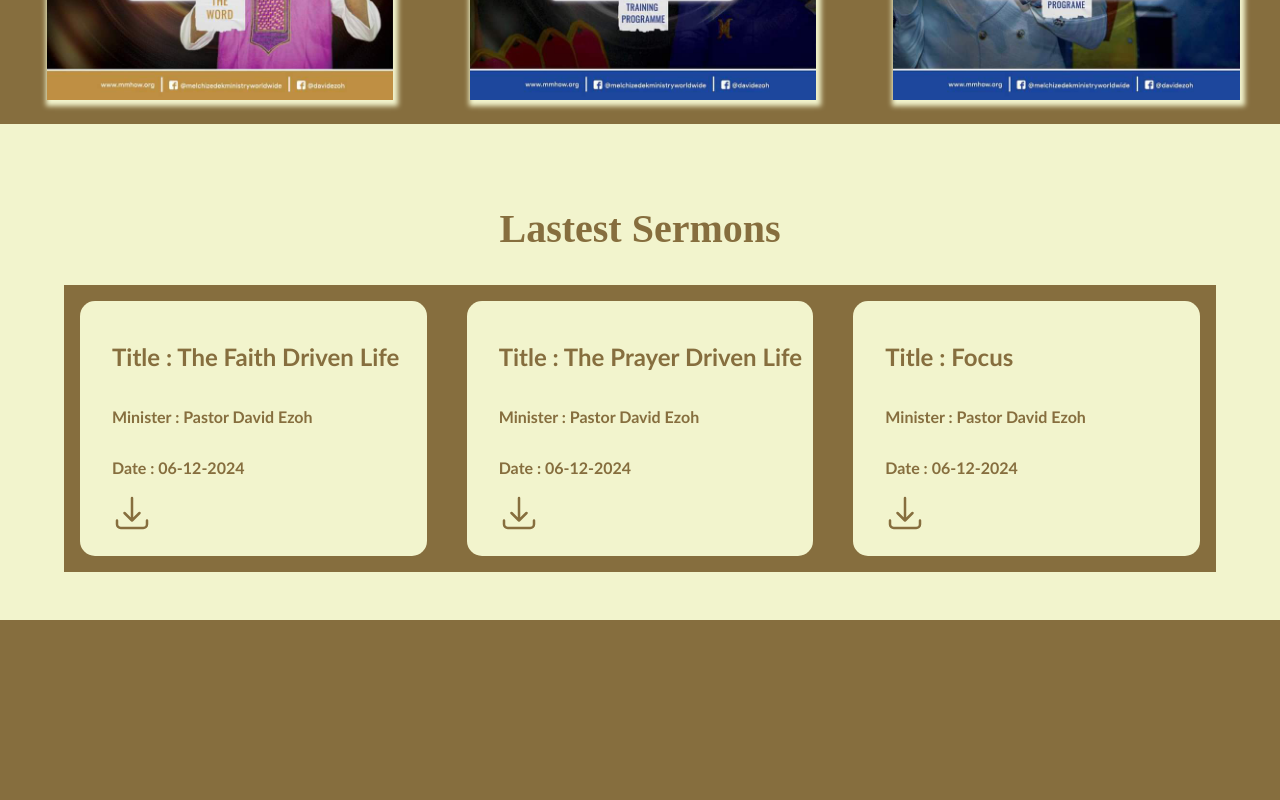
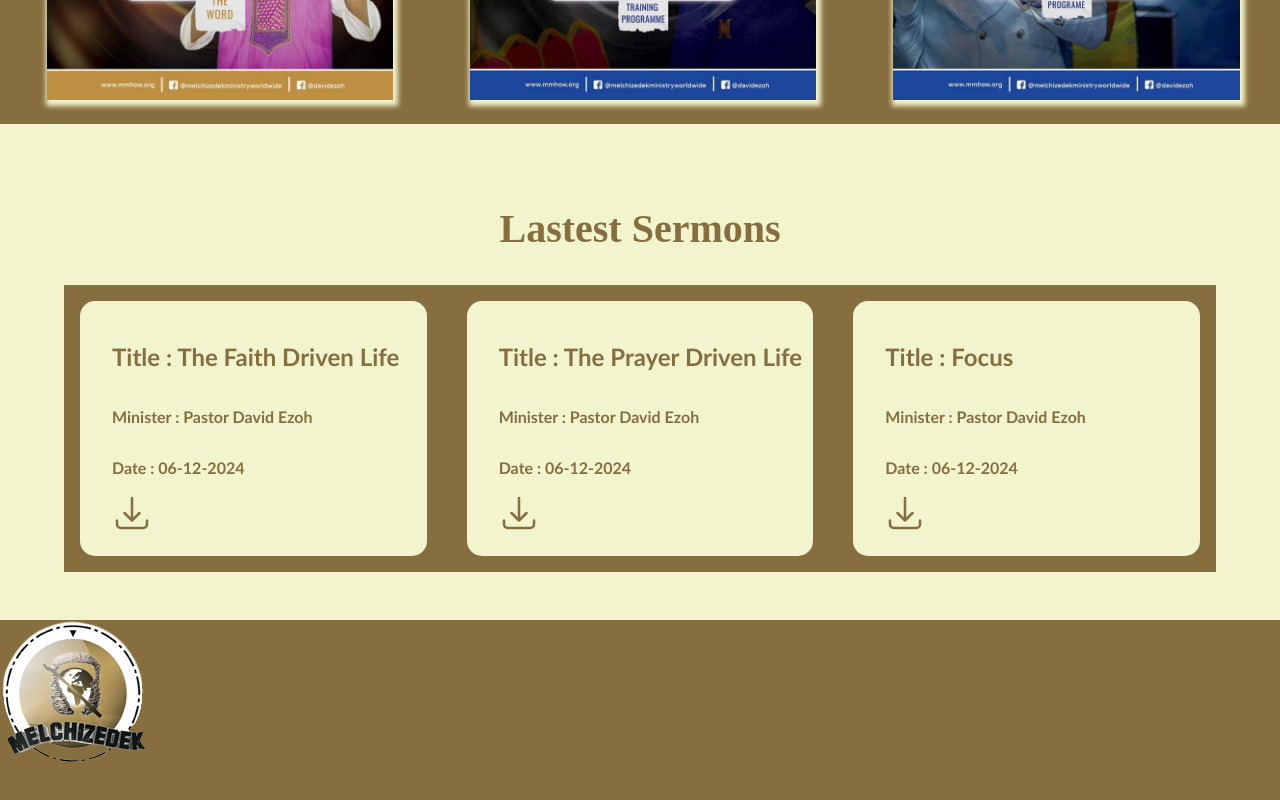
Before and after one commit to JeremiahID/Melchizedek-Ministries, a plain HTML site: page index.html in a window 1280 px wide. Shown: the part 2256-3056 px from the top of the page. Drawn offline with Linux system fonts and the light colour scheme.

Commit message:
footer updates

```diff
--- a/index.html
+++ b/index.html
@@ -220,7 +220,7 @@
 
 
     <footer class="footer">
-
+        <img src="images/church_logo_sun-removebg-preview (1).png" alt="" srcset="">
 
     </footer>
 
```
